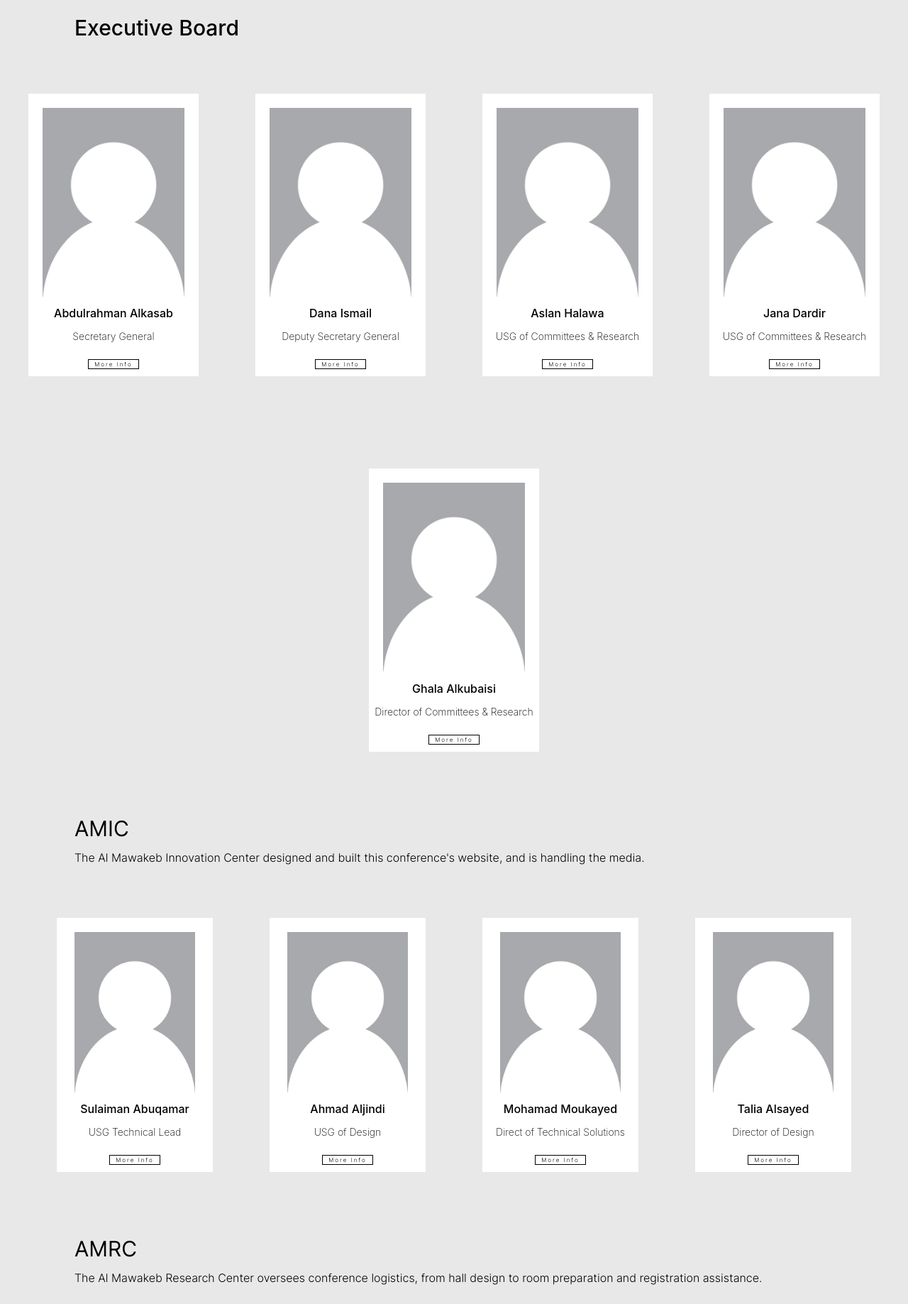
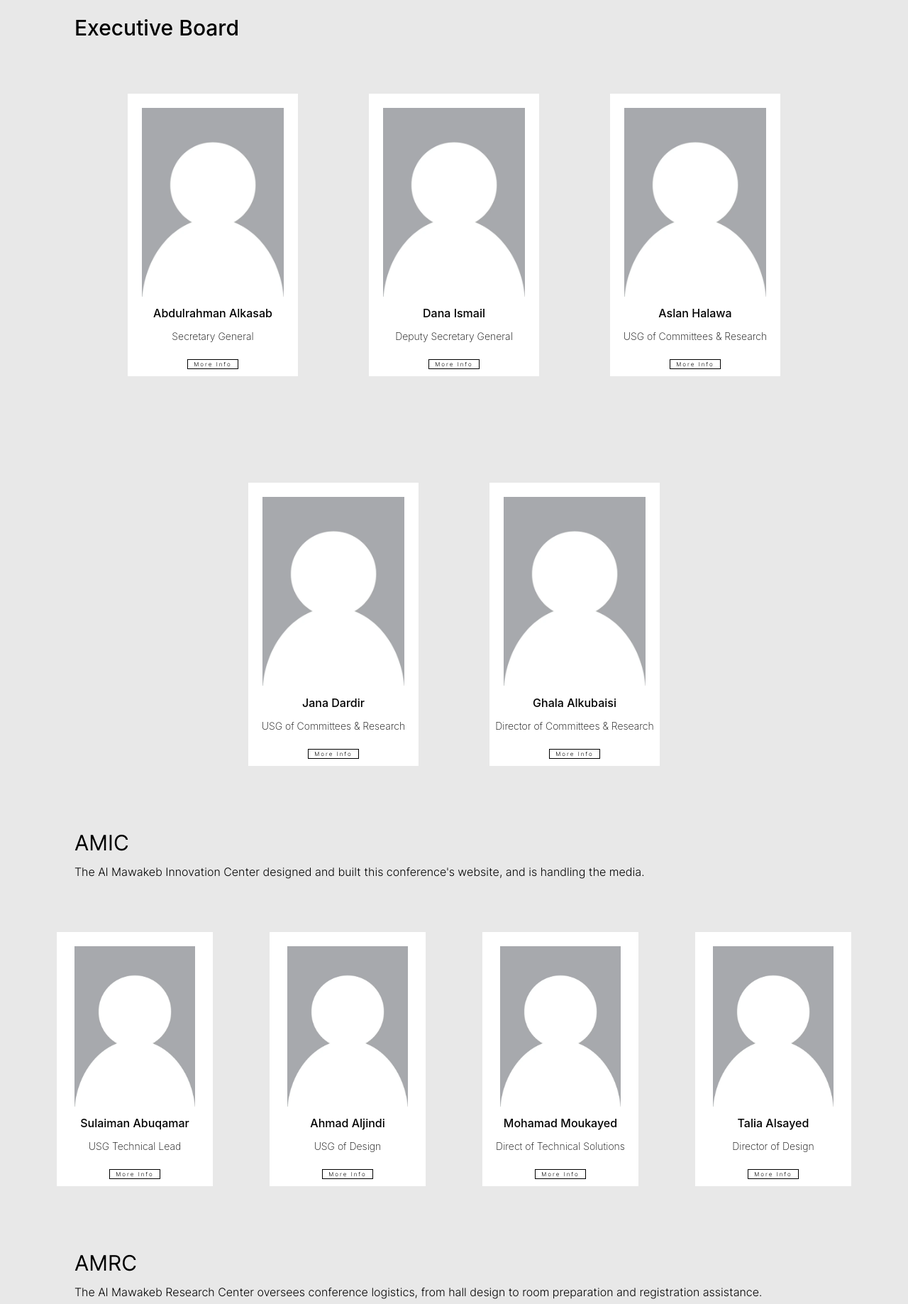
Before and after one commit to sulaimanabuqamar/AMBMUN, a Django app: page / in a window 1280 px wide. Shown: the part 1729-3566 px from the top of the page at 71% size. Run offline with Django 5.2, Linux system fonts and the light colour scheme; data comes from the database, SQL or seed files in the repository; some web fonts are replaced.

Commit message:
made Exec Board cards 3/2 row instead of 4/1

```diff
--- a/templates/index.html
+++ b/templates/index.html
@@ -110,7 +110,7 @@
     {% if club == "Executive Board" %}
         <div class="root" style="background-color: #E8E8E8; margin-top: -25px; padding: 20px; width: calc( 100% - 40px)">
             <h2 style="font-family: inter; font-weight: 500; font-size: 30px; margin-left: 85px;">{{ club }}</h2>
-            <div class="cardrow flexcontainer">
+            <div class="cardrow flexcontainer" style="gap: 100px;">
                 {% for board_member in members %}
                 <div class="card">
                     <div class="cardcontent">
```
Also changed, not shown: 1 other file.
